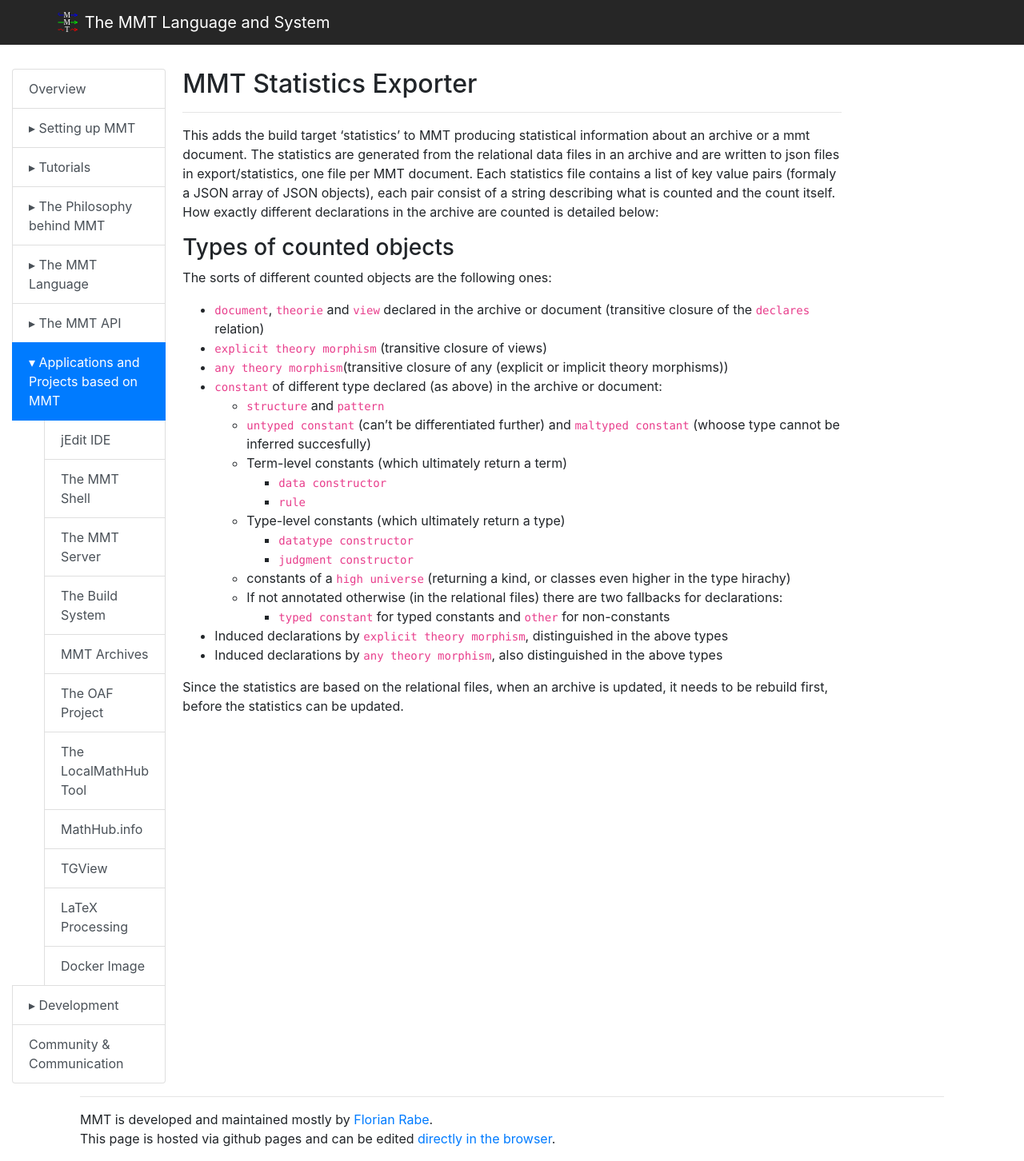
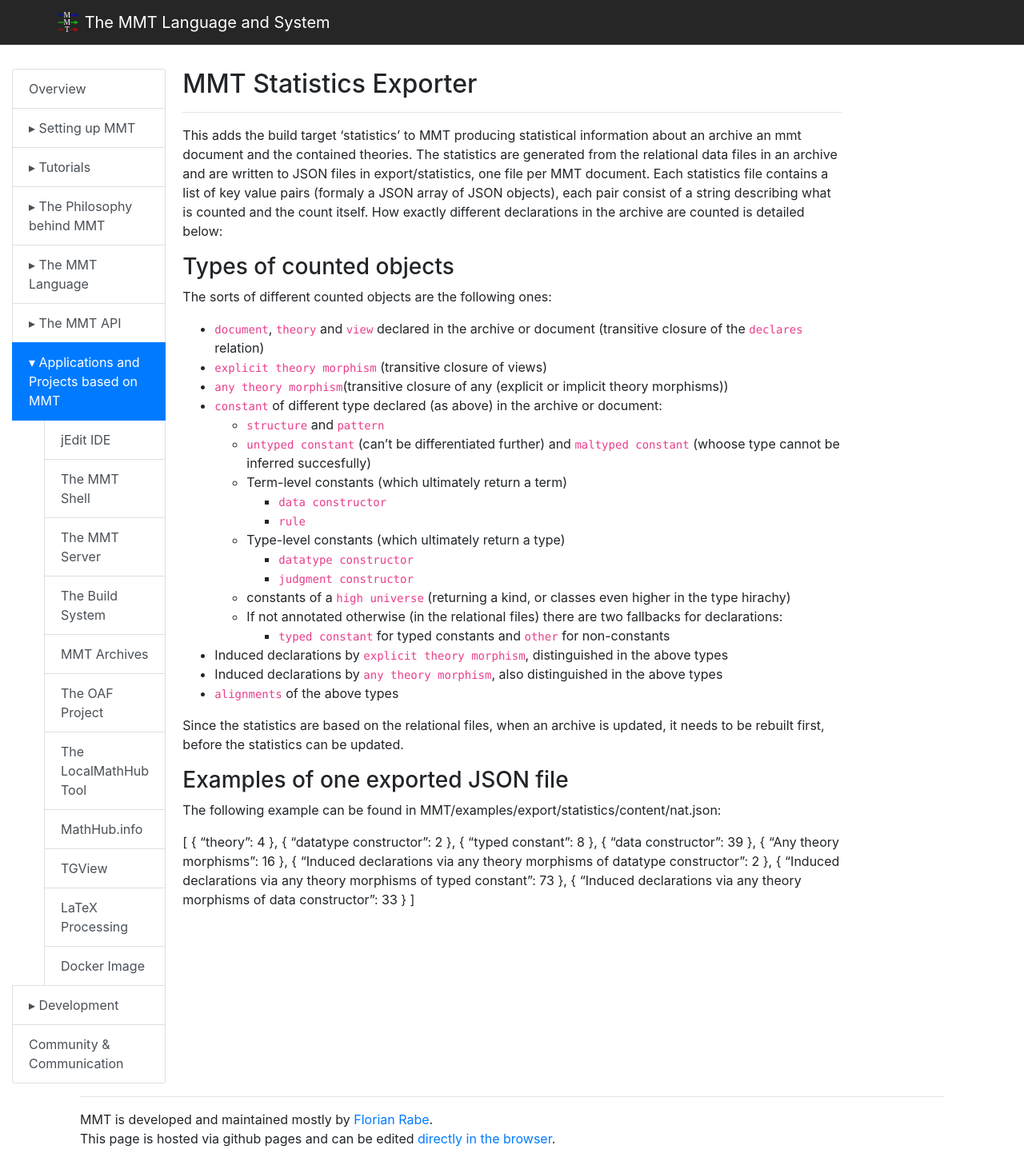
Before and after one commit to UniFormal/uniformal.github.io, a Jekyll site: the page built from doc/applications/statistics.md, in a window 1280 px wide. Shown: the whole page at 80% size. Built offline with Jekyll 4.4.1, drawn with Linux system fonts in a browser that asks for light colours.

Commit message:
Revised statistics.md according to Michael's comments

```diff
--- a/doc/applications/statistics.md
+++ b/doc/applications/statistics.md
@@ -3,13 +3,13 @@
 title: MMT Statistics Exporter
 ---
 
-This adds the build target 'statistics' to MMT producing statistical information about an archive or a mmt document. The statistics are generated from the relational data files in an archive and are written to json files in export/statistics, one file per MMT document. Each statistics file contains a list of key value pairs (formaly a JSON array of JSON objects), each pair consist of a string describing what is counted and the count itself.
+This adds the build target 'statistics' to MMT producing statistical information about an archive an mmt document and the contained theories. The statistics are generated from the relational data files in an archive and are written to JSON files in export/statistics, one file per MMT document. Each statistics file contains a list of key value pairs (formaly a JSON array of JSON objects), each pair consist of a string describing what is counted and the count itself.
 How exactly different declarations in the archive are counted is detailed below:
 
 ### Types of counted objects
 
 The sorts of different counted objects are the following ones:
-- `document`, `theorie` and `view` declared in the archive or document (transitive closure of the `declares` relation)
+- `document`, `theory` and `view` declared in the archive or document (transitive closure of the `declares` relation)
 - `explicit theory morphism` (transitive closure of views)
 - `any theory morphism`(transitive closure of any (explicit or implicit theory morphisms))
 - `constant` of different type declared (as above) in the archive or document:
@@ -26,5 +26,36 @@
     - `typed constant` for typed constants and `other` for non-constants
 - Induced declarations by `explicit theory morphism`, distinguished in the above types
 - Induced declarations by `any theory morphism`, also distinguished in the above types
+- `alignments` of the above types
 
-Since the statistics are based on the relational files, when an archive is updated, it needs to be rebuild first, before the statistics can be updated.
+Since the statistics are based on the relational files, when an archive is updated, it needs to be rebuilt first, before the statistics can be updated.
+
+### Examples of one exported JSON file
+The following example can be found in MMT/examples/export/statistics/content/nat.json:
+
+[
+  {
+    "theory": 4
+  },
+  {
+    "datatype constructor": 2
+  },
+  {
+    "typed constant": 8
+  },
+  {
+    "data constructor": 39
+  },
+  {
+    "Any theory morphisms": 16
+  },
+  {
+    "Induced declarations via any theory morphisms of datatype constructor": 2
+  },
+  {
+    "Induced declarations via any theory morphisms of typed constant": 73
+  },
+  {
+    "Induced declarations via any theory morphisms of data constructor": 33
+  }
+]
```
